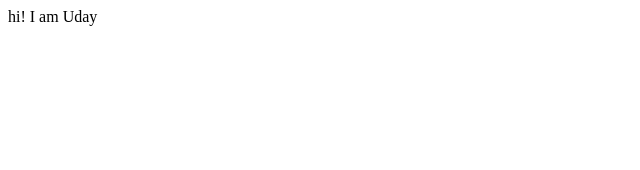
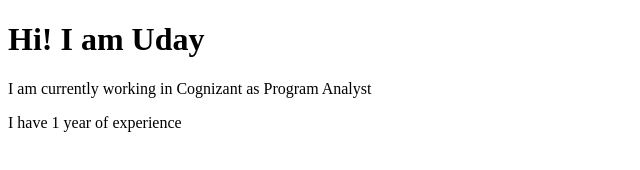
Before and after one commit to UdayNippulati/UdayNippulati, a plain HTML site: page index.html in a window 1280 px wide. Shown: the whole page, without its empty margins (0-640 px from the left). Drawn offline with Linux system fonts and the light colour scheme.

Commit message:
refactor : added about me
added - where I work

```diff
--- a/index.html
+++ b/index.html
@@ -7,6 +7,8 @@
     <title>Uday Nippulati</title>
 </head>
 <body>
-    hi! I am Uday
+    <h1><b> Hi! I am Uday </b></h1>
+  <p> I am currently working in Cognizant as Program Analyst </p>
+    <p> I have 1 year of experience </p>
 </body>
 </html>
```
